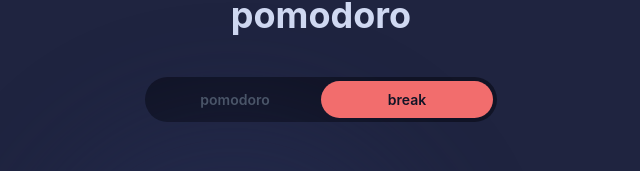
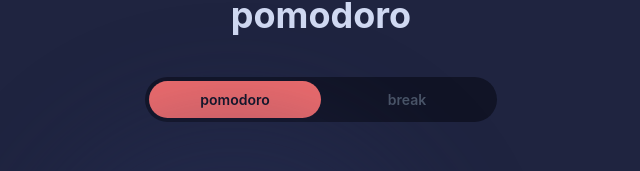
Before and after one commit to dtn1999/pomodoro, a Next.js app: page / in a window 1280 px wide. Shown: the part 121-292 px from the top of the page, without its empty margins (319-959 px from the left). Built offline with nearby package versions, Linux system fonts and the light colour scheme.

Commit message:
update instructions in README.md

```diff
--- a/pages/index.tsx
+++ b/pages/index.tsx
@@ -27,7 +27,7 @@ const Home: NextPage = () => {
     break: 1,
     pomodoro: 1,
   });
-  const [activeTabIndex, setActiveTabIndex] = React.useState<number>(1);
+  const [activeTabIndex, setActiveTabIndex] = React.useState<number>(0);
   const handleTabsChange = React.useCallback(
     (index) => {
       setActiveTabIndex(index);
@@ -35,10 +35,10 @@ const Home: NextPage = () => {
     [activeTabIndex]
   );
   const handleTimerCompletion = React.useCallback(() => {
-    if (activeTabIndex === 1) {
+    if (activeTabIndex === 0) {
+      setActiveTabIndex(1);
+    } else {
       setActiveTabIndex(2);
-    } else {
-      setActiveTabIndex(1);
     }
     setTimeConfig({ ...timeConfig });
   }, [timeConfig]);
```
Also changed, not shown: 1 other file (tests, documents, lock files or other folders).
